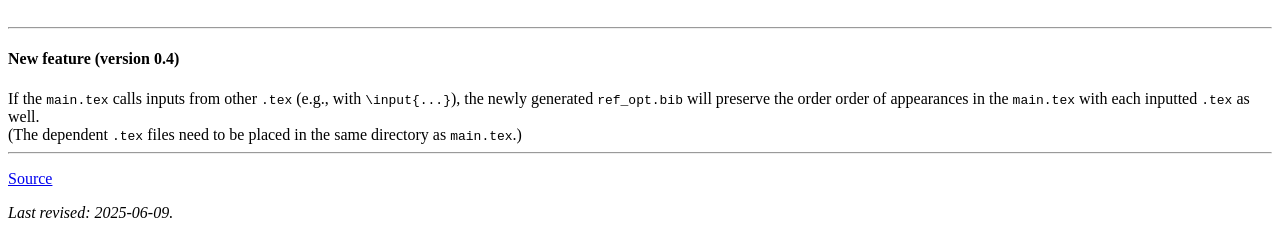
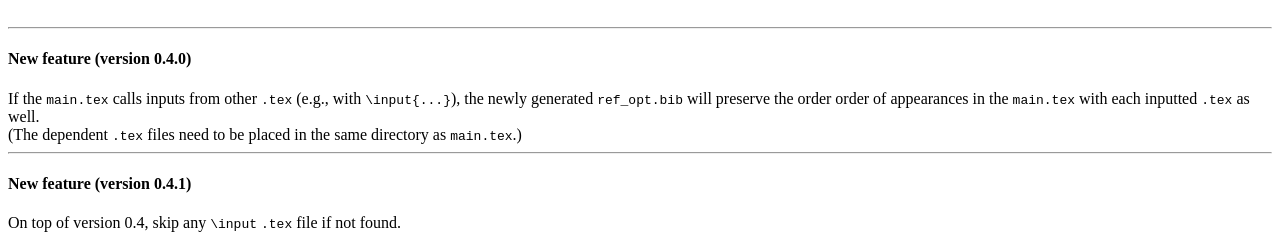
Before and after one commit to bibopt/bibopt.github.io, a plain HTML site: page index.html in a window 1280 px wide. Shown: the part 6184-6423 px from the top of the page. Drawn offline with Linux system fonts and the light colour scheme.

Commit message:
add description: 0.4.1

```diff
--- a/index.html
+++ b/index.html
@@ -433,13 +433,16 @@
         }
     </pre>
     <hr>
-    <h4 id="new">New feature (version 0.4)</h4>
+    <h4 id="new">New feature (version 0.4.0)</h4>
     If the <code>main.tex</code> calls inputs from other <code>.tex</code> (e.g., with <code>\input{...}</code>), the
     newly generated <code>ref_opt.bib</code>
     will preserve the order order of appearances in the <code>main.tex</code> with each inputted <code>.tex</code> as
     well.
     </br>
     (The dependent <code>.tex</code> files need to be placed in the same directory as <code>main.tex</code>.)
+    <hr>
+    <h4 id="new">New feature (version 0.4.1)</h4>
+    On top of version 0.4, skip any <code>\input</code> <code>.tex</code> file if not found.
     <hr>
     <footnote>
       <p><a href="https://github.com/kwyip/bib_optimizer">Source</a></p>
```
